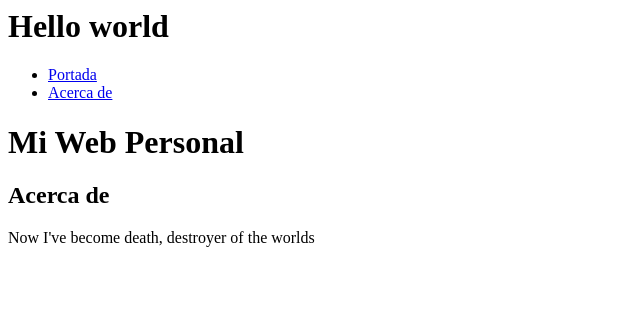
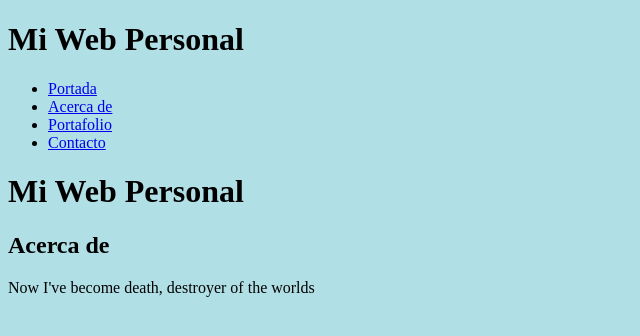
Before and after one commit to Mathaion/django-test, a Django app: page /about/ in a window 1280 px wide. Shown: the top 336 px of the page, without its empty margins (0-640 px from the left). Run offline with Django 4.2, Linux system fonts and the light colour scheme.

Commit message:
URL changed, basic things

```diff
--- a/core/views.py
+++ b/core/views.py
@@ -18,11 +18,10 @@ def home(request):
     return HttpResponse(html_base + html_response)
 
 def about(request):
-    return HttpResponse(html_base + """
-        <h1>Mi Web Personal</h1>
-        <h2>Acerca de</h2>
-        <p>Now I've become death, destroyer of the worlds</p>
-    """)
+    return render(request, "core/about.html")
 
 def home(request):
     return render(request, "core/home.html")
+
+def contacto(request):
+    return render(request, "core/contacto.html")
--- /dev/null
+++ b/templates/Core/about.html
@@ -0,0 +1,7 @@
+{% extends 'core/base.html' %}
+
+{% block content %}
+<h1>Mi Web Personal</h1>
+<h2>Acerca de</h2>
+<p>Now I've become death, destroyer of the worlds</p>
+{% endblock %}
--- a/templates/Core/base.html
+++ b/templates/Core/base.html
@@ -4,15 +4,15 @@
     <meta charset="UTF-8">
     <meta name="viewport" content="width=device-width, initial-scale=1.0">
     <meta http-equiv="X-UA-Compatible" content="ie=edge">
-    <title>Mi Web Personal</title>
+    <title> Mi Web Personal: {% block title %}{% endblock %}</title>
 </head>
-<body>
+<body style="background-color:powderblue;">
     <h1>Mi Web Personal</h1>
     <ul>
-        <li><a href="/">Portada</a></li>
-        <li><a href="/about/">Acerca de</a></li>
-        <li><a href="/portfolio/">Portafolio</a></li>
-        <li><a href="/contact/">Contacto</a></li>
+        <li><a href="{% url 'home' %}">Portada</a></li>
+        <li><a href="{% url 'about' %}">Acerca de</a></li>
+        <li><a href="/portfolio">Portafolio</a></li>
+        <li><a href="{% url 'contacto' %}">Contacto</a></li>
     </ul>
 
     {% block content %}{% endblock %}
--- a/templates/Core/home.html
+++ b/templates/Core/home.html
@@ -1,5 +1,6 @@
 {% extends 'core/base.html' %}
 
+{% block title %} HOME {% endblock %}
 {% block content %}
     <h2>Mi Web Personal</h2>
     <p>Bienvenidos.</p>
--- a/testdj/urls.py
+++ b/testdj/urls.py
@@ -27,6 +27,7 @@ urlpatterns = [
     path('salu2/', salu2),
     path('curso/', curso),
    #path('home/', home),
-    path('', views.home),
-    path('about/', views.about),
+    path('', views.home, name='home'),
+    path('about/', views.about, name='about'),
+    path('contacto/', views.contacto, name='contacto')
 ]
```
Also changed, not shown: templates/Core/contacto.html (added, +9 -0 lines).
